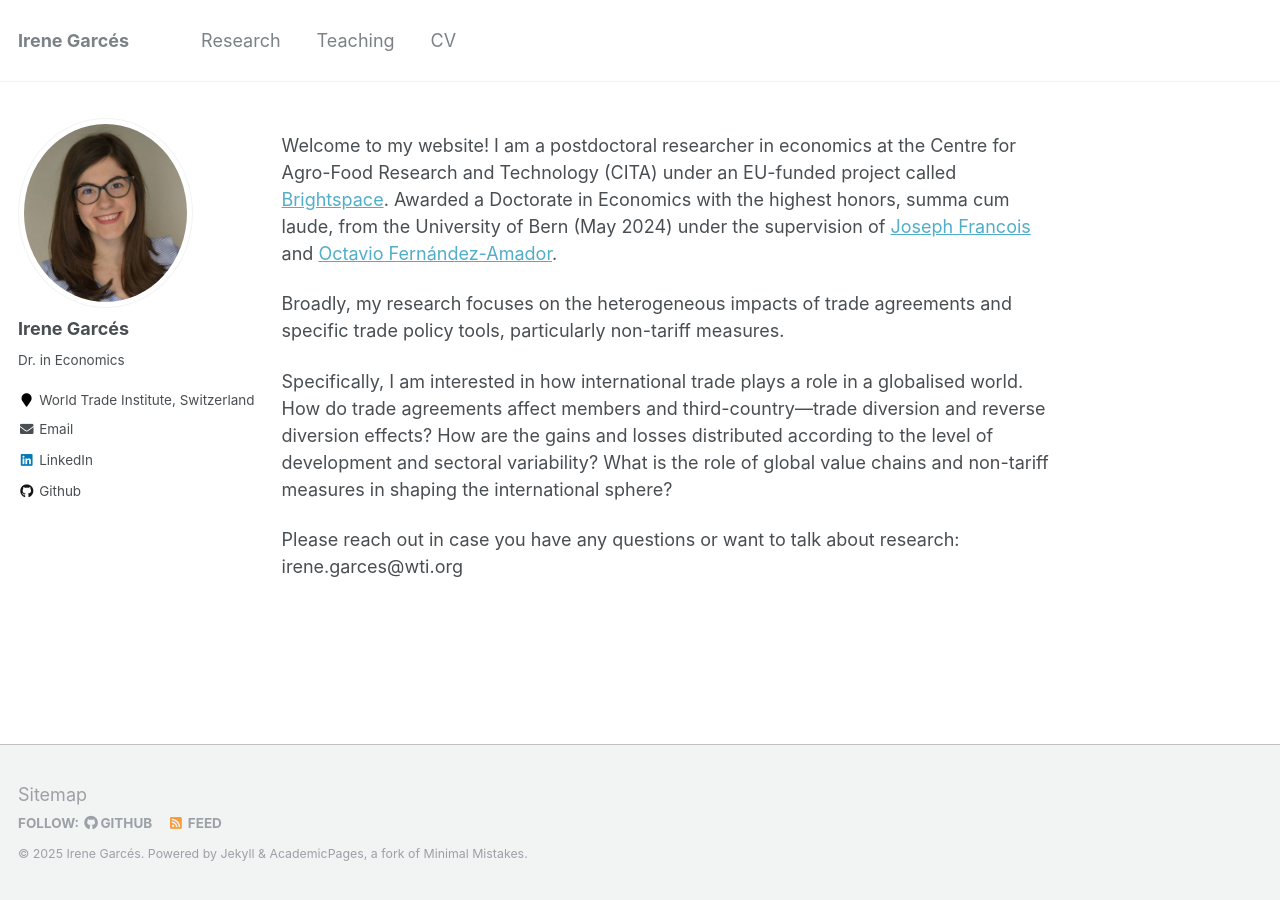
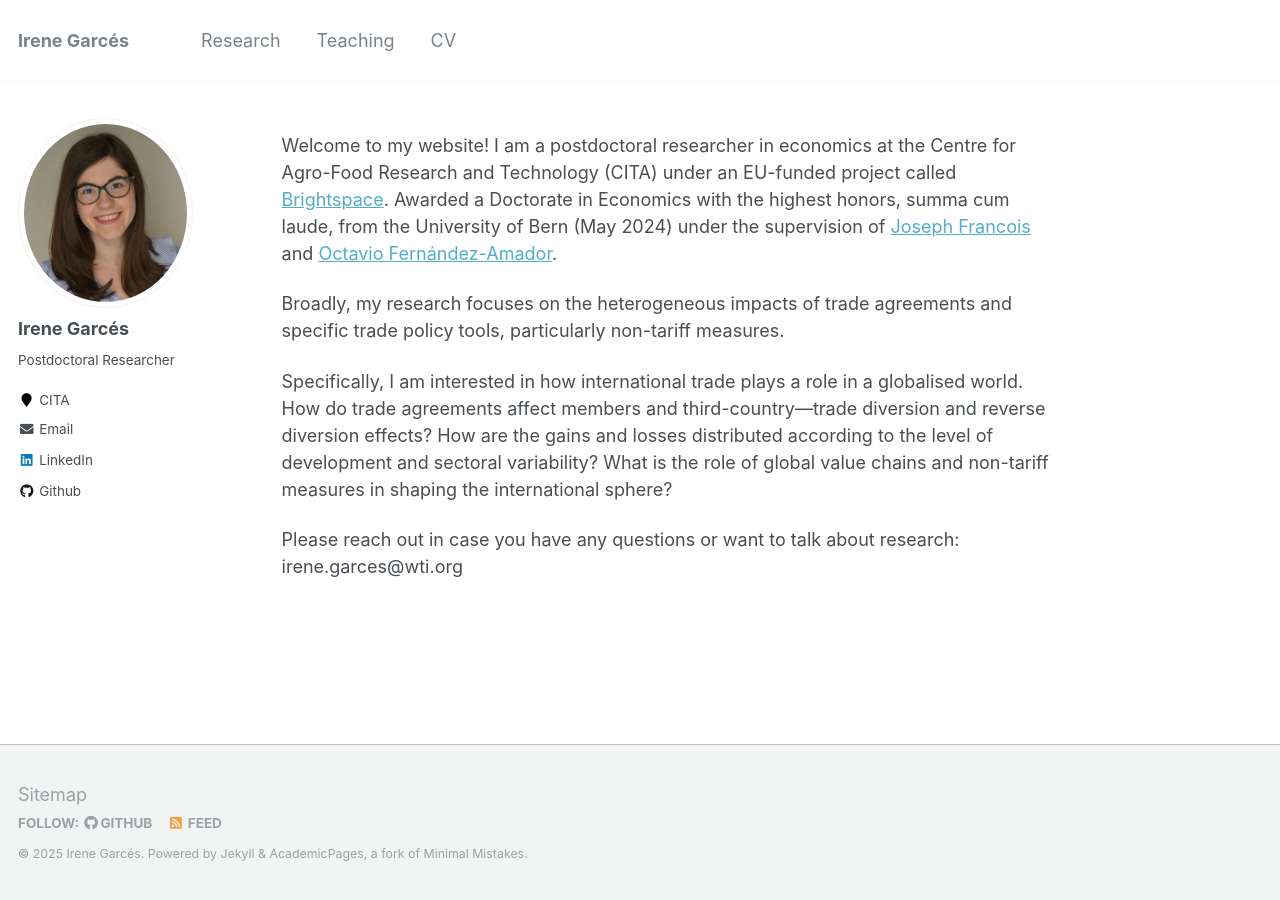
Before and after one commit to IreneGarces/irenegarces.github.io, a Jekyll site: the page built from _pages/about.md, in a window 1280 px wide. Built offline with Jekyll 4.4.1, drawn with Linux system fonts in a browser that asks for light colours.

Commit message:
Update _config.yml

```diff
--- a/_config.yml
+++ b/_config.yml
@@ -82,12 +82,12 @@ analytics:
 author:
   name             : "Irene Garcés"
   avatar           : "profile.jpg"
-  bio              : "Dr. in Economics"
-  location         : "World Trade Institute, Switzerland"
+  bio              : "Postdoctoral Researcher"
+  location         : "CITA"
   employer         :
   pubmed           : # "https://www.ncbi.nlm.nih.gov/pubmed/?term=john+snow"
   googlescholar    :  #"http://yourfullgooglescholarurl.com"
-  email            : irene.garces@wti.org
+  email            :   igarces@cita-aragon.es
   researchgate     :  # example: "https://www.researchgate.net/profile/yourprofile"
   uri              :
   bitbucket        :
```
